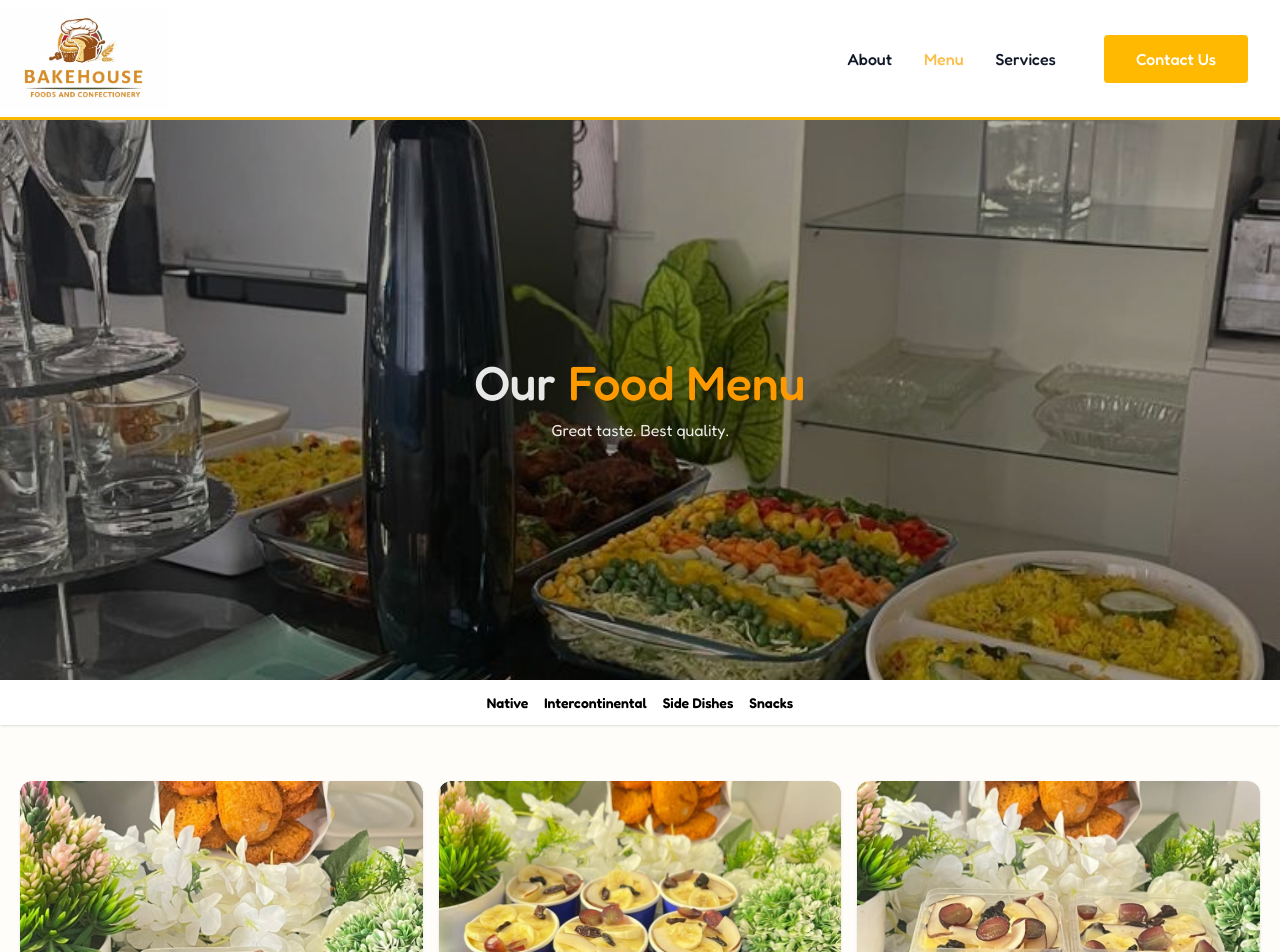
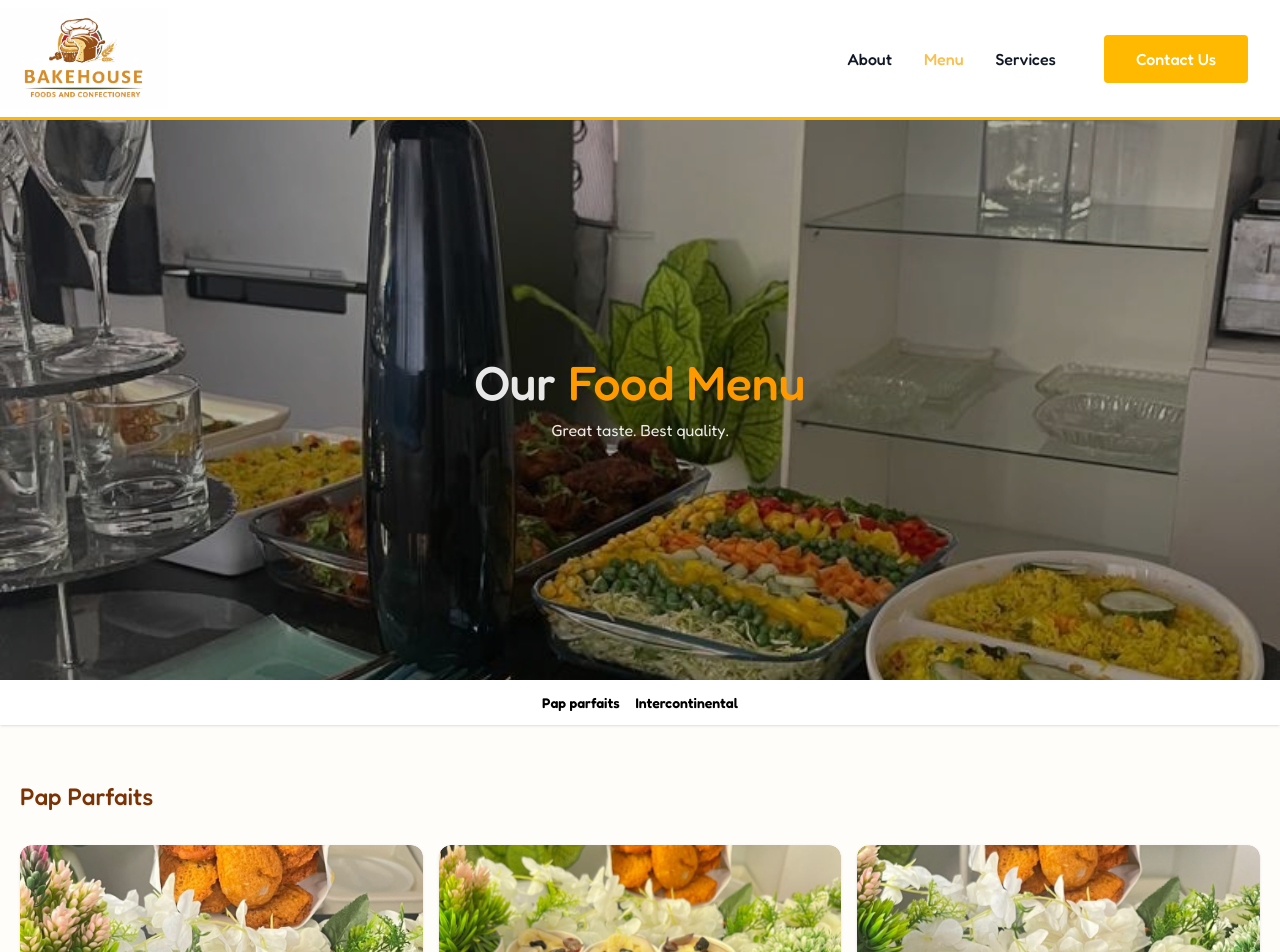
Before and after one commit to ernestkris6/Food-House, a React (Vite) app: page /menu in a window 1280 px wide. Shown: the top 952 px of the page. Built offline with nearby package versions, Linux system fonts and the light colour scheme; a web font is replaced by a local one.

Commit message:
adding menu navs

```diff
--- a/src/UI/MenuDetails.jsx
+++ b/src/UI/MenuDetails.jsx
@@ -32,19 +32,19 @@ export default function MenuPage() {
 
       {/* Stick Nav for Sections */}
       <div className="top-0 z-30 bg-white py-3 shadow-sm flex justify-center gap-4 text-[14px] font-semibold">
-        <a href="#native" className="hover:text-amber-700">Native</a>
+        <a href="#parfaits" className="hover:text-amber-700">Pap parfaits</a>
         <a href="#continental" className="hover:text-amber-700">Intercontinental</a>
-        <a href="#sides" className="hover:text-amber-700">Side Dishes</a>
-        {/* <a href="#snacks" className="hover:text-amber-700">Snacks & Confectionery</a> */}
-        <a href="#snacks" className="hover:text-amber-700">Snacks</a>
+        {/* <a href="#sides" className="hover:text-amber-700">Side Dishes</a>
+        <a href="#snacks" className="hover:text-amber-700">Snacks & Confectionery</a>
+        <a href="#snacks" className="hover:text-amber-700">Snacks</a> */}
       </div>
 
 
       {/* Native Meals - Grid */}
-      <section id="native" className="py-14 px-5">
-        {/* <h2 className="text-xl md:text-2xl font-medium text-amber-900 mb-8">
-          Native Meals
-        </h2> */}
+      <section id="parfaits" className="py-14 px-5">
+        <h2 className="text-xl md:text-2xl font-medium text-amber-900 mb-8">
+          Pap Parfaits
+        </h2>
 
         <div className="grid grid-cols-2 md:grid-cols-3 gap-2 md:gap-4">
           {foods.native.map((item) => (
```
